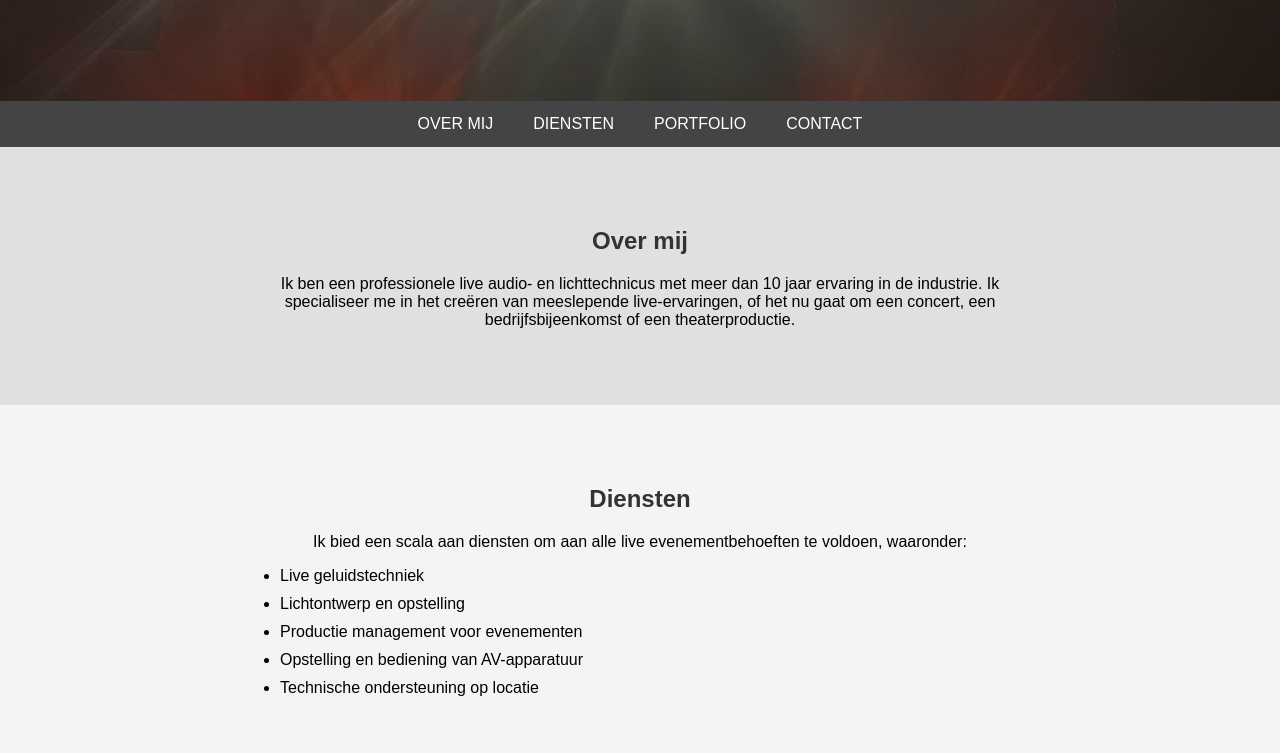
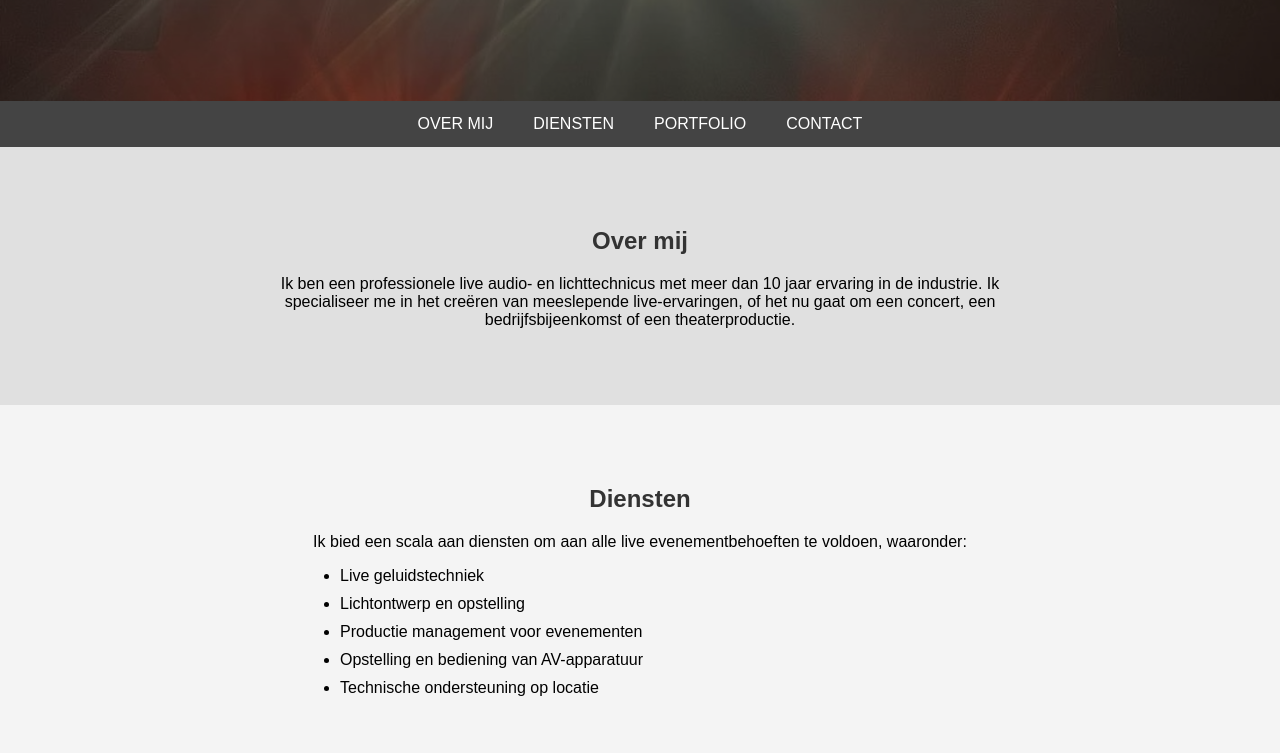
Before and after one commit to ArnoDBL/scapesound, a plain HTML site: page index.html in a window 1280 px wide. Shown: the part 199-952 px from the top of the page. Drawn offline with Linux system fonts and the light colour scheme.

Commit message:
Update index.html

```diff
--- a/index.html
+++ b/index.html
@@ -111,7 +111,7 @@
         /* Updated list styling */
         ul {
             text-align: left;
-            padding-left: 40px;
+            padding-left: 100px;
         }
         li {
             margin-bottom: 10px;
```
